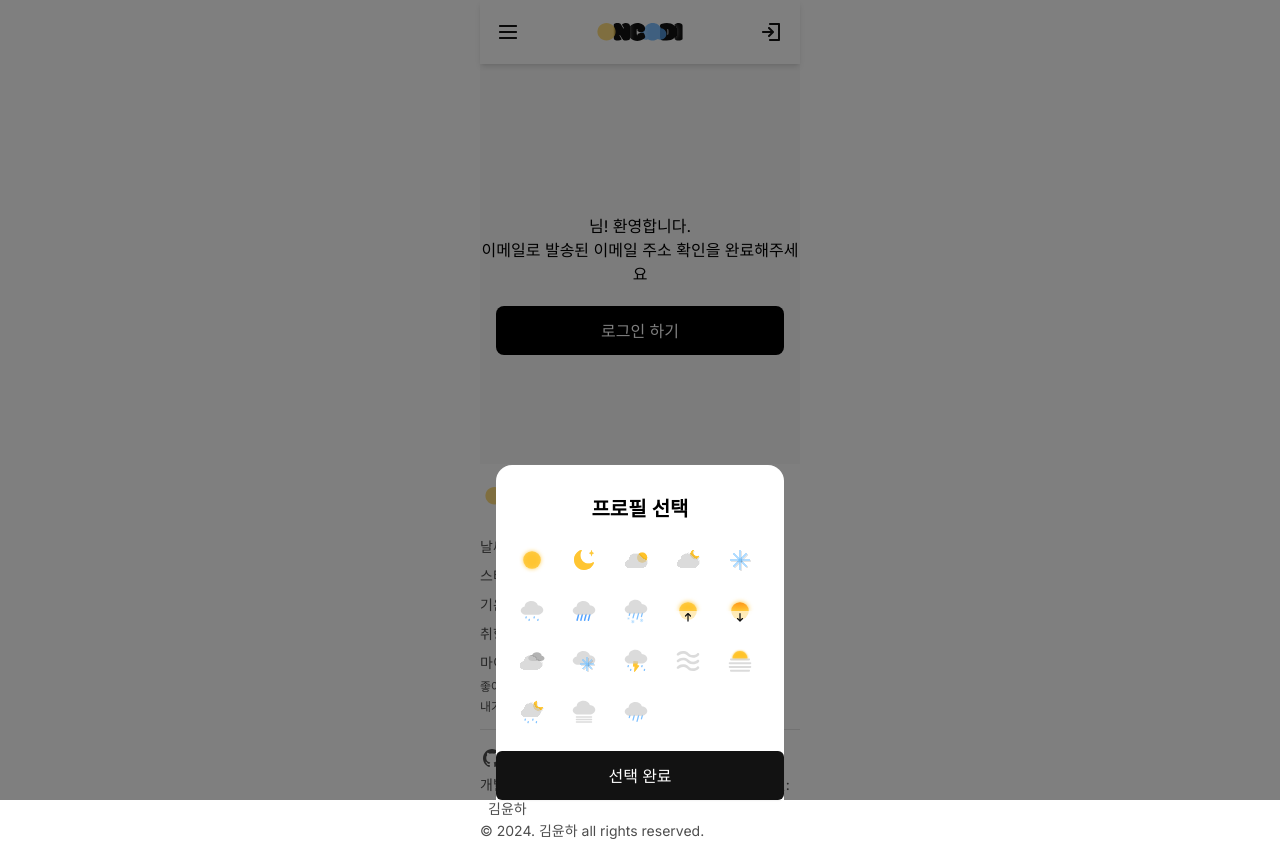
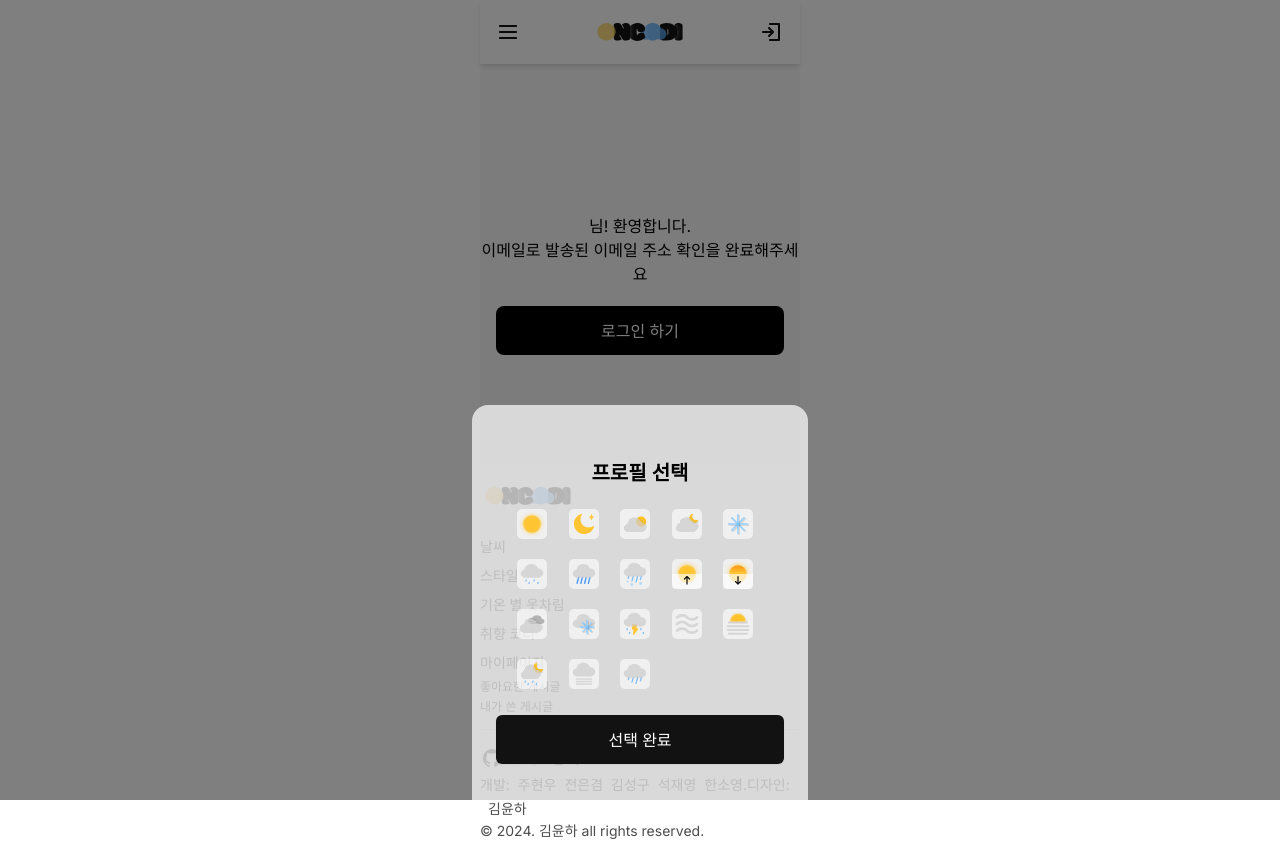
Before and after one commit to 6chenodongja/6che, a Next.js app: page /signUpDone in a window 1280 px wide. Built offline with nearby package versions, Linux system fonts and the light colour scheme; no server answers.

Commit message:
style: 로그인 페이지 css 수정 중, 바텀 시트 css 수정 중

```diff
--- a/src/app/(providers)/(root)/(auth)/login/_components/LoginForm.tsx
+++ b/src/app/(providers)/(root)/(auth)/login/_components/LoginForm.tsx
@@ -77,6 +77,11 @@ function LoginForm() {
     }
   };
 
+  /**
+   * css
+   * 전체를 담는 main 1개
+   * main을 담은 div 1개
+   */
   return (
     <main className="flex">
       <form onSubmit={onSubmit} className="h-auto justify-center m-auto">
@@ -84,10 +89,11 @@ function LoginForm() {
           로그인
         </h1>
         <div></div>
-        <div className="bg-slate-50 flex flex-col">
+        {/* 이메일 input */}
+        <div className="bg-slate-50 flex flex-col text-[#4D4D4D]">
           <label
             htmlFor="email"
-            className="text-[16px] font-bold text-left text-[#4d4d4d] mb-1 ml-1 flex"
+            className="text-[16px] font-bold text-left  mb-1 ml-1 flex"
           >
             이메일
           </label>
@@ -99,7 +105,8 @@ function LoginForm() {
             className="flex justify-start items-center flex-grow relative gap-2 px-4 py-3 rounded-xl border-[1px] w-[288px] border-[#4D4D4D]"
           />
         </div>
-        <div className="mt-2">
+        {/* 비밀번호 input */}
+        <div className="mt-2 text-[#4D4D4D]">
           <label className="text-[16px] font-bold text-left text-black-500 mb-1 ml-1 flex">
             비밀번호
           </label>
@@ -121,8 +128,8 @@ function LoginForm() {
             로그인 유지
           </label>
         </div> */}
-        <div className="flex flex-col gap-2 bg-red-600">
-          <div className="flex flex-row w-full mt-16">
+        <div className="flex flex-col gap-2 bg-blue-500">
+          <div className="flex flex-row w-full">
             <button className="bg-black text-[#fff] rounded-xl px-4 py-3 w-[288px] font-bold">
               로그인
             </button>
--- a/src/app/(providers)/(root)/(auth)/login/page.tsx
+++ b/src/app/(providers)/(root)/(auth)/login/page.tsx
@@ -6,7 +6,7 @@ import Footer from 'app/(providers)/(components)/Footer';
 
 function LoginPage() {
   return (
-    <main className="flex flex-row justify-center container">
+    <main className="container bg-neutral-50 flex flex-col justify-center items-center w-full">
       <div className="bg-[#fafafa60] w-full h-auto">
         <Header />
         <LoginForm />
--- a/src/app/(providers)/(root)/(auth)/signUpDone/_components/BottomSheet.tsx
+++ b/src/app/(providers)/(root)/(auth)/signUpDone/_components/BottomSheet.tsx
@@ -4,7 +4,7 @@ import { createClient } from '@/supabase/client';
 import { useUserStore } from '@/zustand/store/useUserStore';
 import { motion } from 'framer-motion';
 import Image from 'next/image';
-import { FormEventHandler, useState } from 'react';
+import { FormEventHandler, useState, useEffect } from 'react';
 
 const profileIcons = [
   '/images/Weather/sun.svg',
@@ -32,6 +32,7 @@ const BottomSheet = () => {
   const { user, setUser } = useUserStore();
   const supabase = createClient();
   const [isVisible, setIsVisible] = useState<boolean>(true);
+  const [isClosing, setIsClosing] = useState<boolean>(false);
 
   const handleProfileIconSelect = (icon: string) => {
     setProfileIcon(icon);
@@ -71,29 +72,32 @@ const BottomSheet = () => {
   };
 
   const handleClose = () => {
-    setIsVisible(false);
+    setIsClosing(true);
+    setTimeout(() => {
+      setIsVisible(false);
+    }, 500); // 애니메이션 지속 시간 후에 컴포넌트를 숨김
   };
 
   return (
     <div
-      className={`fixed inset-0 z-50 flex items-end justify-center transition-opacity duration-500 ${isVisible ? 'bg-black bg-opacity-50' : 'bg-transparent'}`}
+      className={`fixed inset-0 z-50 flex items-end justify-center w-full ${isVisible ? 'bg-black bg-opacity-50' : 'bg-transparent'} transition-opacity duration-500`}
       style={{
         visibility: isVisible ? 'visible' : 'hidden',
         opacity: isVisible ? 1 : 0,
       }}
     >
       <motion.div
-        initial={{ y: '100%' }}
-        animate={{ y: isVisible ? '0%' : '100%' }}
+        initial={{ y: '500%' }}
+        animate={{ y: isClosing ? '500%' : 0 }}
         transition={{ type: 'spring', stiffness: 200, damping: 40 }}
-        className="flex flex-col justify-center rounded-t-2xl bg-white"
+        className="flex flex-col justify-center rounded-t-2xl p-6 bg-white bg-opacity-70"
       >
         <div className="">
           <div className="text-center mt-[30px] mb-1">
             <h2 className="text-xl font-semibold">프로필 선택</h2>
           </div>
           <form className="h-full" onSubmit={handleSubmit}>
-            <div className="grid grid-cols-5 gap-2.5 w-72 h-56 relative pl-[19px] pr-[19px] pt-[16px] pb-[16px] rounded-2xl bg-white">
+            <div className="grid grid-cols-5 gap-2  h-56 pl-[19px] pr-[19px] pt-[16px] pb-[16px] rounded-2xl">
               {profileIcons.map((icon, index) => (
                 <Image
                   key={index}
@@ -106,11 +110,11 @@ const BottomSheet = () => {
                 />
               ))}
             </div>
-            <div className="flex justify-center items-center">
+            <div className="flex justify-center items-center mb-3">
               <button
-                type="button"
+                type="button" // type을 "button"으로 변경하여 폼 제출이 아니라 버튼 클릭 이벤트로 처리
                 onClick={() => handleSubmit}
-                className="w-[288px] h-[49px] py-2 px-4 rounded-md shadow-sm text-center font-medium text-white bg-[#121212] hover:bg-blue-400"
+                className="w-[288px] h-[49px] py-2 px-4 rounded-md shadow-sm text-center font-medium text-[white] bg-[#121212] hover:bg-blue-400"
               >
                 선택 완료
               </button>
--- a/src/app/(providers)/(root)/(auth)/signUpDone/page.tsx
+++ b/src/app/(providers)/(root)/(auth)/signUpDone/page.tsx
@@ -7,7 +7,7 @@ import BottomSheet from './_components/BottomSheet'; // 추가
 
 function SignUpDonePage() {
   return (
-    <main className="flex flex-col justify-center container min-h-screen">
+    <main className="container bg-neutral-50 flex flex-col justify-center items-center w-full">
       <div className="bg-[#FAFAFA] w-full">
         <Header />
         <SingUpDone />
```
